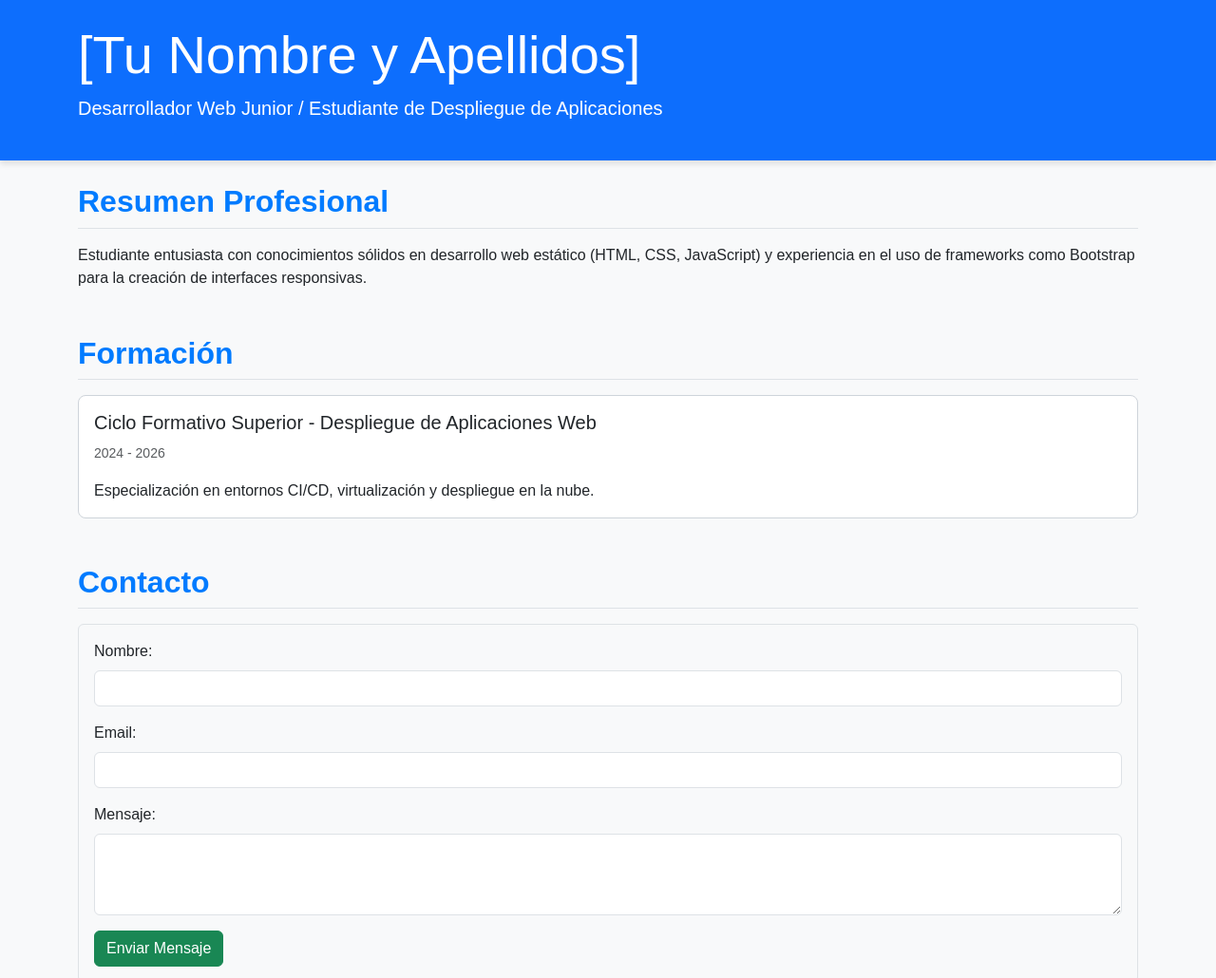
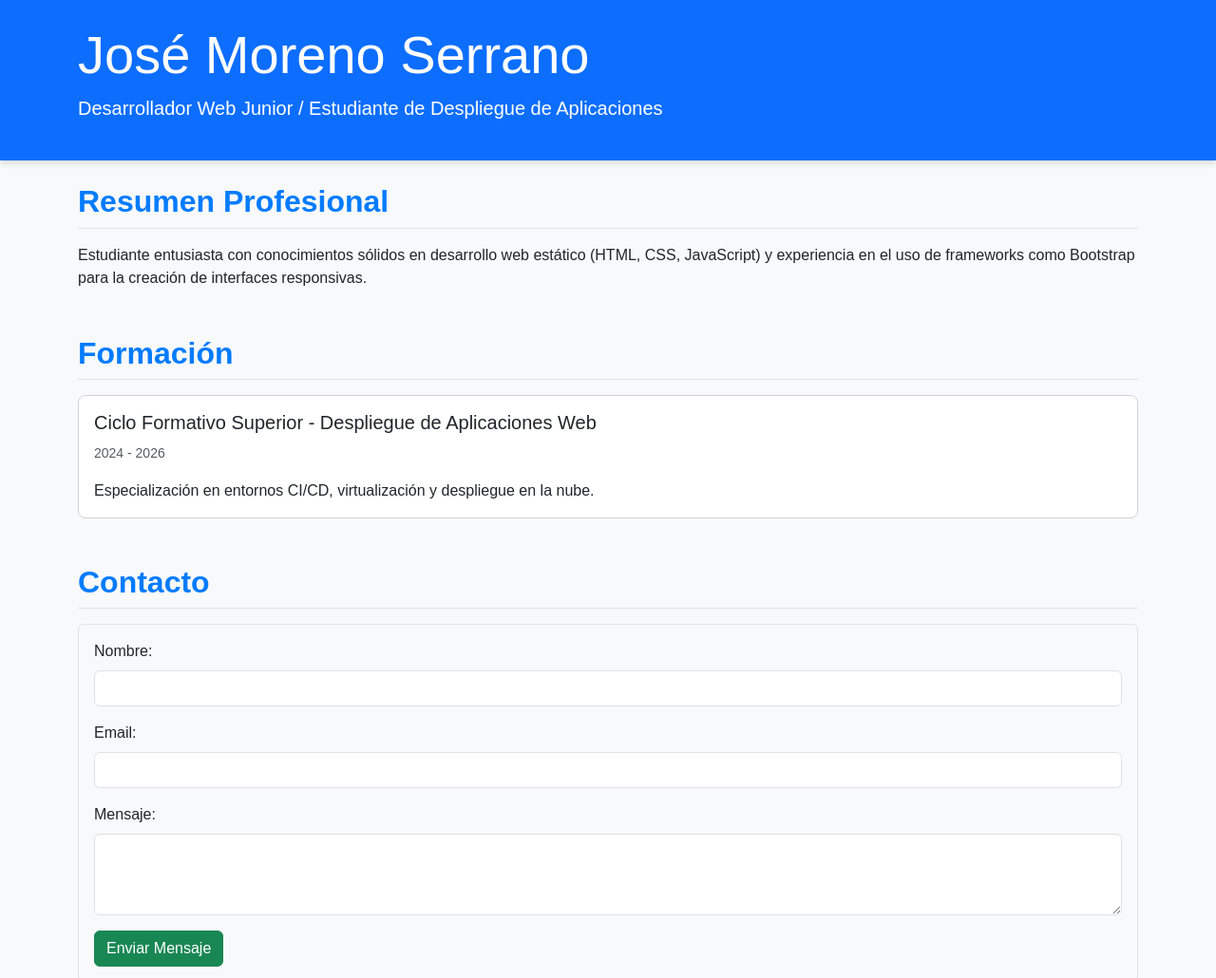
Before and after one commit to littlepidev/Tarea2_Netlify, a plain HTML site: page mi_web_personal/index.html in a window 1280 px wide. Shown: the top 1030 px of the page at 95% size. Drawn offline with nearby package versions, Linux system fonts and the light colour scheme.

Commit message:
Modificación index.html

```diff
--- a/mi_web_personal/index.html
+++ b/mi_web_personal/index.html
@@ -3,7 +3,7 @@
 <head>
     <meta charset="UTF-8">
     <meta name="viewport" content="width=device-width, initial-scale=1.0">
-    <title>CV Personal - [Tu Nombre]</title>
+    <title>CV Personal - José </title>
     <link href="https://cdn.jsdelivr.net/npm/bootstrap@5.3.3/dist/css/bootstrap.min.css"
           rel="stylesheet"
           integrity="sha384-QWTKZyjpPEjISv5WaRU9OFeRpok6YctnYmDr5pNlyT2bRjXh0JMhjY6hW+ALEwIH"
@@ -13,7 +13,7 @@
 <body>
     <header class="bg-primary text-white p-4 mb-4">
         <div class="container">
-            <h1 class="display-4">[Tu Nombre y Apellidos]</h1>
+            <h1 class="display-4">José Moreno Serrano</h1>
             <p class="lead">Desarrollador Web Junior / Estudiante de Despliegue de Aplicaciones</p>
         </div>
     </header>
```
